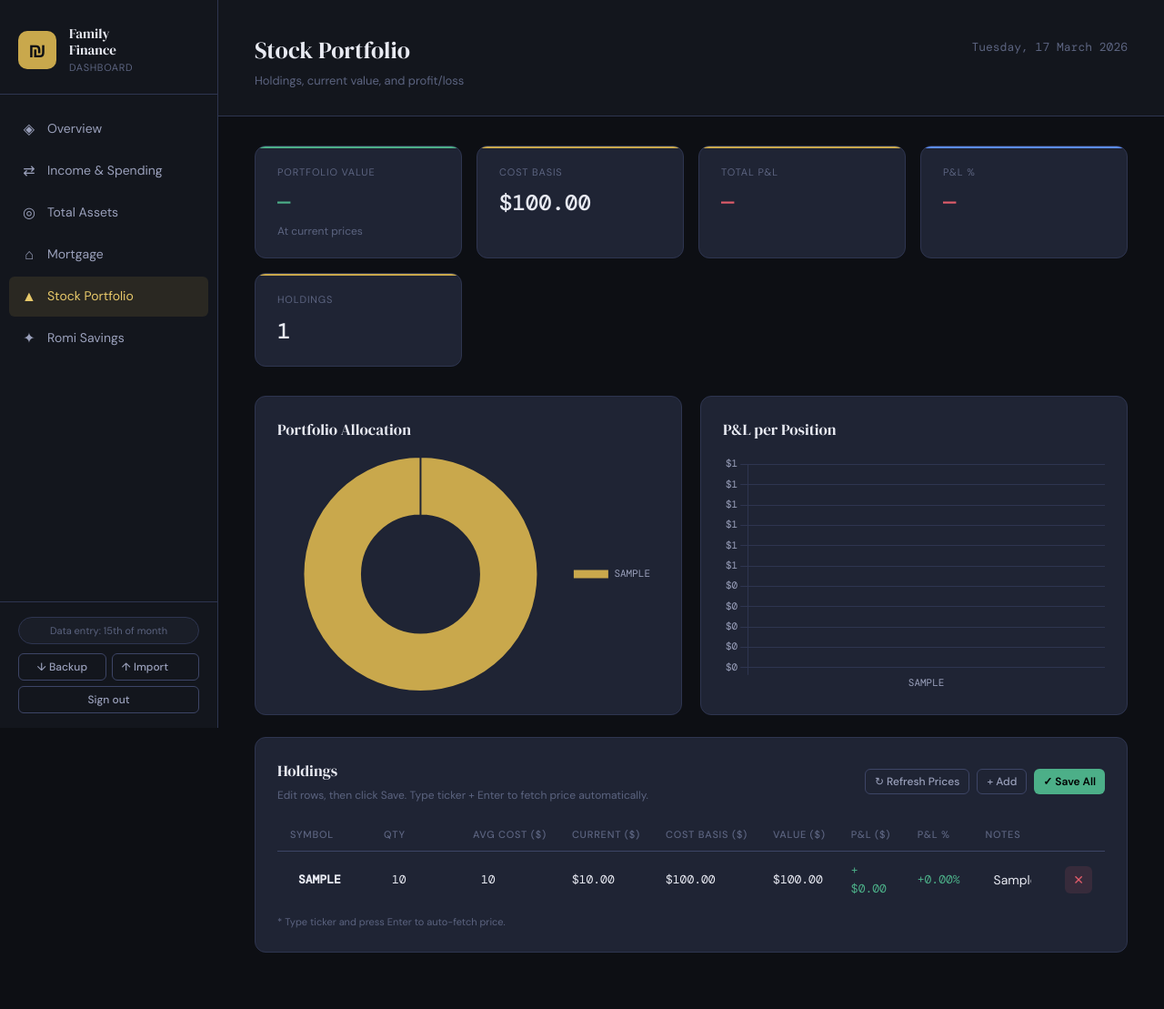
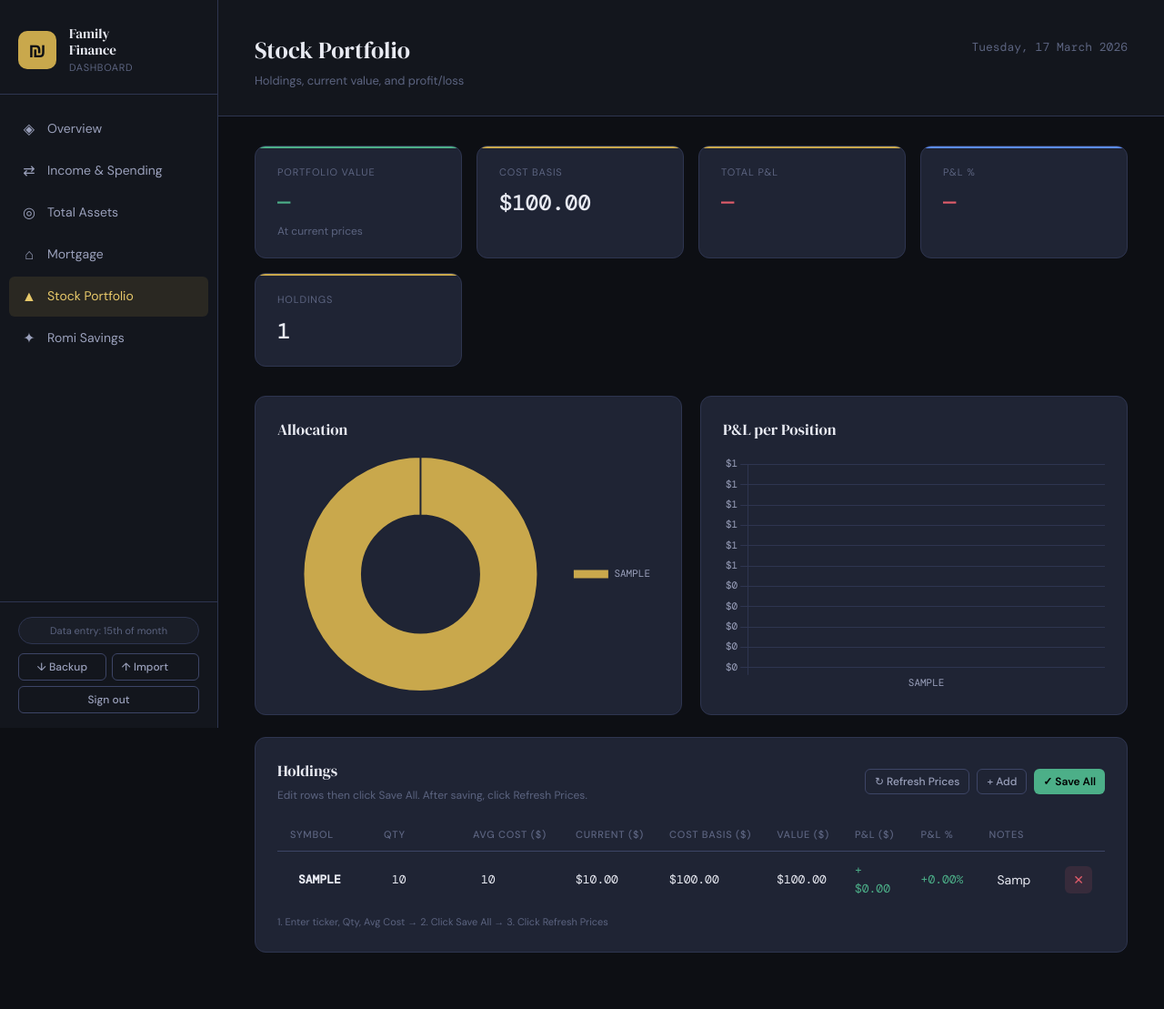
Before and after one commit to avivmesh-cpu/Family-Finance, a Flask app: page /stocks in a window 1280 px wide. Shown: the top 1109 px of the page at 91% size. Run offline with Flask 3, Linux system fonts and the light colour scheme; tables that the repository leaves empty hold one stand-in row (values such as "Sample post"); a database or web service that is not in the repository returns one stand-in record (values such as "Sample title"); data that the repository does not hold is empty.

Commit message:
Add files via upload

```diff
--- a/templates/stocks.html
+++ b/templates/stocks.html
@@ -14,7 +14,7 @@
   </div>
 
   <div class="grid-2 mb-24">
-    <div class="card"><div class="card-title mb-16">Portfolio Allocation</div><div class="chart-wrap"><canvas id="alloc-chart"></canvas></div></div>
+    <div class="card"><div class="card-title mb-16">Allocation</div><div class="chart-wrap"><canvas id="alloc-chart"></canvas></div></div>
     <div class="card"><div class="card-title mb-16">P&amp;L per Position</div><div class="chart-wrap"><canvas id="pnl-chart"></canvas></div></div>
   </div>
 
@@ -22,12 +22,12 @@
     <div class="flex-between mb-16">
       <div>
         <div class="card-title">Holdings</div>
-        <div class="card-subtitle">Edit rows, then click Save. Type ticker + Enter to fetch price automatically.</div>
+        <div class="card-subtitle">Edit rows then click Save All. After saving, click Refresh Prices.</div>
       </div>
       <div class="flex gap-8">
-        <button class="btn btn-ghost btn-sm" onclick="refreshAllPrices()">&#8635; Refresh Prices</button>
+        <button class="btn btn-ghost btn-sm" onclick="refreshPrices()">&#8635; Refresh Prices</button>
         <button class="btn btn-ghost btn-sm" onclick="addRow()">+ Add</button>
-        <button class="btn btn-sm" onclick="saveAll()" style="background:var(--green);color:#000;font-weight:600">&#10003; Save All</button>
+        <button id="save-btn" class="btn btn-sm" onclick="saveAll()" style="background:var(--green);color:#000;font-weight:600">&#10003; Save All</button>
       </div>
     </div>
     <div class="table-wrap">
@@ -40,57 +40,92 @@
         <tbody id="stocks-tbody"></tbody>
       </table>
     </div>
-    <div style="font-size:11px;color:var(--text3);margin-top:8px">* Type ticker and press Enter to auto-fetch price.</div>
+    <div style="font-size:11px;color:var(--text3);margin-top:8px">1. Enter ticker, Qty, Avg Cost &rarr; 2. Click Save All &rarr; 3. Click Refresh Prices</div>
   </div>
 </div>
 {% endblock %}
 
 {% block scripts %}
 <script>
-let holdings=[], prices={}, aChart=null, pChart=null;
-let tempId=-1;
+let holdings=[], prices={}, aChart=null, pChart=null, tempId=-1;
 
 async function loadData(){
   holdings=await FF.get('/api/stocks');
-  if(holdings.length) try{ prices=await FF.get('/api/stocks/prices'); }catch(e){}
+  holdings.forEach(h=>{h._del=false;h._new=false;});
+  if(holdings.length){
+    try{prices=await FF.get('/api/stocks/prices');}catch(e){}
+  }
   buildTable(); updateKPIs(); buildCharts();
 }
 
 function buildTable(){
   const tb=document.getElementById('stocks-tbody');
   tb.innerHTML='';
-  if(!holdings.length){
+  const active=holdings.filter(h=>!h._del);
+  if(!active.length){
     tb.innerHTML='<tr><td colspan="10"><div class="empty-state"><p>No holdings. Click + Add.</p></div></td></tr>';
     return;
   }
-  holdings.filter(h=>!h._del).forEach(h=>{
-    const cur=prices[h.symbol];
-    const cost=h.quantity*h.purchase_price;
-    const val=cur?h.quantity*cur:null;
+  active.forEach(h=>{
+    const cur=prices[h.symbol]||null;
+    const cost=(+h.quantity||0)*(+h.purchase_price||0);
+    const val=cur?(+h.quantity||0)*cur:null;
     const pnl=val!==null?val-cost:null;
     const pct=pnl!==null&&cost?(pnl/cost)*100:null;
     const tr=document.createElement('tr');
     tr.dataset.hid=h.id;
     tr.innerHTML=`
-      <td><input class="editable-cell mono" data-f="symbol" value="${h.symbol}" style="width:75px;font-weight:600;text-transform:uppercase"
-        onkeydown="if(event.key==='Enter'){event.preventDefault();fetchSymbolPrice(this.value.trim().toUpperCase(),${h.id},this)}" /></td>
-      <td><input class="editable-cell mono" data-f="quantity" type="number" value="${h.quantity||''}" placeholder="0" style="width:70px" /></td>
-      <td><input class="editable-cell mono" data-f="purchase_price" type="number" value="${h.purchase_price||''}" placeholder="0" style="width:80px" /></td>
-      <td class="td-mono" style="color:${cur?'var(--text)':'var(--text3)'}" id="cur-${h.id}">${cur?'$'+FF.dec(cur):'—'}</td>
-      <td class="td-mono">$${FF.dec(cost)}</td>
-      <td class="td-mono">${val?'$'+FF.dec(val):'—'}</td>
-      <td class="td-mono ${pnl===null?'':(pnl>=0?'td-positive':'td-negative')}">${pnl!==null?(pnl>=0?'+':'')+' $'+FF.dec(pnl):'—'}</td>
-      <td class="td-mono ${pct===null?'':(pct>=0?'td-positive':'td-negative')}">${pct!==null?(pct>=0?'+':'')+FF.dec(pct)+'%':'—'}</td>
-      <td><input class="editable-cell" data-f="notes" value="${h.notes||''}" placeholder="notes..." /></td>
+      <td><input class="editable-cell mono" data-f="symbol" value="${h.symbol||''}"
+        style="width:75px;font-weight:600;text-transform:uppercase"
+        onkeydown="if(event.key==='Enter'){event.preventDefault();moveNext(this);}" /></td>
+      <td><input class="editable-cell mono" data-f="quantity" type="number" value="${h.quantity||''}" placeholder="0"
+        style="width:70px" oninput="liveUpdateRow(this)"
+        onkeydown="if(event.key==='Enter'){event.preventDefault();moveNext(this);}" /></td>
+      <td><input class="editable-cell mono" data-f="purchase_price" type="number" value="${h.purchase_price||''}" placeholder="0"
+        style="width:85px" oninput="liveUpdateRow(this)"
+        onkeydown="if(event.key==='Enter'){event.preventDefault();moveNext(this);}" /></td>
+      <td class="td-mono" id="cur-${h.id}" style="color:${cur?'var(--text)':'var(--text3)'}">${cur?'$'+FF.dec(cur):'—'}</td>
+      <td class="td-mono" id="cost-${h.id}">$${FF.dec(cost)}</td>
+      <td class="td-mono" id="val-${h.id}">${val!==null?'$'+FF.dec(val):'—'}</td>
+      <td class="td-mono ${pnl===null?'':(pnl>=0?'td-positive':'td-negative')}" id="pnl-${h.id}">${pnl!==null?(pnl>=0?'+':'')+' $'+FF.dec(pnl):'—'}</td>
+      <td class="td-mono ${pct===null?'':(pct>=0?'td-positive':'td-negative')}" id="pct-${h.id}">${pct!==null?(pct>=0?'+':'')+FF.dec(pct)+'%':'—'}</td>
+      <td><input class="editable-cell" data-f="notes" value="${h.notes||''}" placeholder="notes..."
+        onkeydown="if(event.key==='Enter'){event.preventDefault();moveNext(this);}" /></td>
       <td><button class="btn btn-danger btn-icon" onclick="delRow(${h.id})">&#x2715;</button></td>`;
-    document.getElementById('stocks-tbody').appendChild(tr);
+    tb.appendChild(tr);
   });
+}
+
+function moveNext(el){
+  const all=Array.from(document.querySelectorAll('.editable-cell'));
+  const i=all.indexOf(el);if(i<all.length-1)all[i+1].focus();
+}
+
+// Live update cost/value cells when qty or price changes
+function liveUpdateRow(input){
+  const tr=input.closest('tr');if(!tr)return;
+  const id=+tr.dataset.hid;
+  const qty=+(tr.querySelector('[data-f=quantity]').value)||0;
+  const pp=+(tr.querySelector('[data-f=purchase_price]').value)||0;
+  const cost=qty*pp;
+  const cur=prices[tr.querySelector('[data-f=symbol]').value.toUpperCase()]||null;
+  const val=cur?qty*cur:null;
+  const pnl=val!==null?val-cost:null;
+  const pct=pnl!==null&&cost?(pnl/cost)*100:null;
+  const costEl=document.getElementById('cost-'+id);
+  const valEl=document.getElementById('val-'+id);
+  const pnlEl=document.getElementById('pnl-'+id);
+  const pctEl=document.getElementById('pct-'+id);
+  if(costEl)costEl.textContent='$'+FF.dec(cost);
+  if(valEl)valEl.textContent=val!==null?'$'+FF.dec(val):'—';
+  if(pnlEl){pnlEl.textContent=pnl!==null?(pnl>=0?'+':'')+' $'+FF.dec(pnl):'—';pnlEl.className='td-mono '+(pnl===null?'':(pnl>=0?'td-positive':'td-negative'));}
+  if(pctEl){pctEl.textContent=pct!==null?(pct>=0?'+':'')+FF.dec(pct)+'%':'—';pctEl.className='td-mono '+(pct===null?'':(pct>=0?'td-positive':'td-negative'));}
+  syncFromDOM();updateKPIs();
 }
 
 function syncFromDOM(){
   document.querySelectorAll('#stocks-tbody tr[data-hid]').forEach(tr=>{
-    const id=+tr.dataset.hid, h=holdings.find(x=>x.id===id);
-    if(!h)return;
+    const id=+tr.dataset.hid, h=holdings.find(x=>x.id===id);if(!h)return;
     h.symbol=(tr.querySelector('[data-f=symbol]').value||'').toUpperCase();
     h.quantity=+(tr.querySelector('[data-f=quantity]').value)||0;
     h.purchase_price=+(tr.querySelector('[data-f=purchase_price]').value)||0;
@@ -98,65 +133,43 @@ function syncFromDOM(){
   });
 }
 
-async function fetchSymbolPrice(sym, id, input){
-  if(!sym)return;
-  input.blur();
-  const cell=document.getElementById('cur-'+id);
-  if(cell) cell.textContent='...';
-  try{
-    const data=await FF.get(`/api/stock-price/${encodeURIComponent(sym)}`);
-    if(data.price){
-      prices[sym]=data.price;
-      if(cell) cell.textContent='$'+FF.dec(data.price);
-      // Update symbol in holdings
-      const h=holdings.find(x=>x.id===id);
-      if(h) h.symbol=sym;
-      FF.toast(sym+': $'+FF.dec(data.price));
-      updateKPIs(); buildCharts();
-    } else {
-      if(cell) cell.textContent='—';
-      FF.toast('Price not found for '+sym,'error');
-    }
-  }catch(e){
-    if(cell) cell.textContent='—';
-  }
-}
-
 function addRow(){
-  holdings.push({id:tempId--,symbol:'',quantity:0,purchase_price:0,notes:'',_new:true});
+  holdings.push({id:tempId--,symbol:'',quantity:0,purchase_price:0,notes:'',_del:false,_new:true});
   buildTable();
   setTimeout(()=>{
-    const inputs=document.querySelectorAll('[data-f=symbol]');
-    if(inputs.length) inputs[inputs.length-1].focus();
-  },80);
+    const s=document.querySelectorAll('[data-f=symbol]');if(s.length)s[s.length-1].focus();
+  },60);
 }
-
 function delRow(id){
   syncFromDOM();
-  const h=holdings.find(x=>x.id===id);
-  if(h) h._del=true;
-  buildTable(); updateKPIs(); buildCharts();
+  const h=holdings.find(x=>x.id===id);if(h)h._del=true;
+  buildTable();updateKPIs();buildCharts();
 }
 
 async function saveAll(){
   syncFromDOM();
-  const btn=event.target; btn.textContent='Saving...'; btn.disabled=true;
+  const btn=document.getElementById('save-btn');
+  btn.textContent='Saving...';btn.disabled=true;
   try{
-    for(const h of holdings.filter(x=>x._del&&!x._new)) await FF.del(`/api/stocks/${h.id}`);
+    for(const h of holdings.filter(x=>x._del&&!x._new))await FF.del(`/api/stocks/${h.id}`);
     for(const h of holdings.filter(x=>!x._del&&x._new&&h.symbol))
       await FF.post('/api/stocks',{symbol:h.symbol,quantity:h.quantity,purchase_price:h.purchase_price,notes:h.notes||''});
     for(const h of holdings.filter(x=>!x._del&&!x._new))
       await FF.put(`/api/stocks/${h.id}`,{symbol:h.symbol,quantity:h.quantity,purchase_price:h.purchase_price,notes:h.notes||''});
-    FF.toast('Saved!');
+    FF.toast('Saved! Now click Refresh Prices to update values.');
     await loadData();
-  }catch(e){ FF.toast('Error: '+e.message,'error'); }
-  btn.textContent='✓ Save All'; btn.disabled=false;
+  }catch(e){FF.toast('Error: '+e.message,'error');}
+  btn.textContent='&#10003; Save All';btn.disabled=false;
 }
 
-async function refreshAllPrices(){
-  try{ prices=await FF.get('/api/stocks/prices'); }catch(e){}
-  buildTable(); updateKPIs(); buildCharts();
-  FF.toast('Prices updated');
+async function refreshPrices(){
+  if(!holdings.filter(h=>!h._del).length){FF.toast('No holdings yet','error');return;}
+  FF.toast('Fetching prices...');
+  try{
+    prices=await FF.get('/api/stocks/prices');
+    buildTable();updateKPIs();buildCharts();
+    FF.toast('Prices updated!');
+  }catch(e){FF.toast('Price fetch error: '+e.message,'error');}
 }
 
 function updateKPIs(){
@@ -164,34 +177,32 @@ function updateKPIs(){
   let cost=0,val=0;
   holdings.filter(h=>!h._del).forEach(h=>{
     cost+=h.quantity*h.purchase_price;
-    if(prices[h.symbol]) val+=h.quantity*prices[h.symbol];
+    if(prices[h.symbol])val+=h.quantity*prices[h.symbol];
   });
   const pnl=val-cost,pct=cost?(pnl/cost)*100:0;
   document.getElementById('kpi-value').textContent=val?'$'+FF.dec(val):'—';
   document.getElementById('kpi-cost').textContent='$'+FF.dec(cost);
   document.getElementById('kpi-count').textContent=holdings.filter(h=>!h._del).length;
   const pe=document.getElementById('kpi-pnl');
-  pe.textContent=val?(pnl>=0?'+':'')+' $'+FF.dec(pnl):'—';
-  pe.className='kpi-value '+(pnl>=0?'green':'red');
+  pe.textContent=val?(pnl>=0?'+':'')+' $'+FF.dec(pnl):'—';pe.className='kpi-value '+(pnl>=0?'green':'red');
   const pp=document.getElementById('kpi-pnl-pct');
-  pp.textContent=val?(pct>=0?'+':'')+FF.dec(pct)+'%':'—';
-  pp.className='kpi-value '+(pct>=0?'green':'red');
+  pp.textContent=val?(pct>=0?'+':'')+FF.dec(pct)+'%':'—';pp.className='kpi-value '+(pct>=0?'green':'red');
 }
 
 function buildCharts(){
   const active=holdings.filter(h=>!h._del);
-  const syms=active.map(h=>h.symbol);
+  const syms=active.map(h=>h.symbol).filter(Boolean);
   const vals=active.map(h=>prices[h.symbol]?h.quantity*prices[h.symbol]:h.quantity*h.purchase_price);
   const cols=[FF.colors.gold,FF.colors.blue,FF.colors.green,FF.colors.purple,FF.colors.teal,FF.colors.red];
-  const ctx1=document.getElementById('alloc-chart').getContext('2d');
+  const c1=document.getElementById('alloc-chart').getContext('2d');
   if(aChart)aChart.destroy();
-  aChart=new Chart(ctx1,{type:'doughnut',
+  if(syms.length)aChart=new Chart(c1,{type:'doughnut',
     data:{labels:syms,datasets:[{data:vals,backgroundColor:cols.slice(0,syms.length),borderWidth:2,borderColor:'#1f2434'}]},
     options:{responsive:true,maintainAspectRatio:false,plugins:{legend:{position:'right'}}}});
   const pnlD=active.map(h=>{const p=prices[h.symbol];return p?h.quantity*p-h.quantity*h.purchase_price:0;});
-  const ctx2=document.getElementById('pnl-chart').getContext('2d');
+  const c2=document.getElementById('pnl-chart').getContext('2d');
   if(pChart)pChart.destroy();
-  pChart=new Chart(ctx2,{type:'bar',
+  if(syms.length)pChart=new Chart(c2,{type:'bar',
     data:{labels:syms,datasets:[{label:'P&L',data:pnlD,
       backgroundColor:pnlD.map(v=>v>=0?'rgba(76,175,136,0.75)':'rgba(224,92,106,0.75)'),borderRadius:4}]},
     options:{responsive:true,maintainAspectRatio:false,plugins:{legend:{display:false}},
```
Also changed, not shown: templates/daughter_savings.html (+18 -22 lines), templates/income_spending.html (+33 -40 lines).
